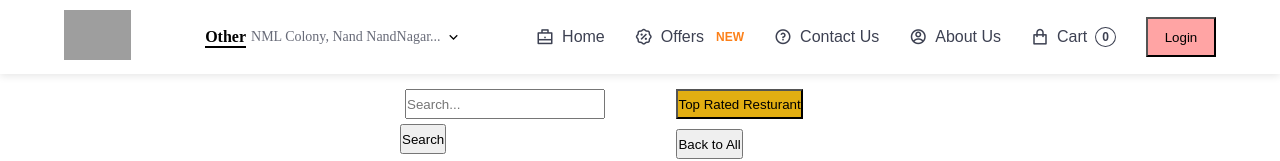
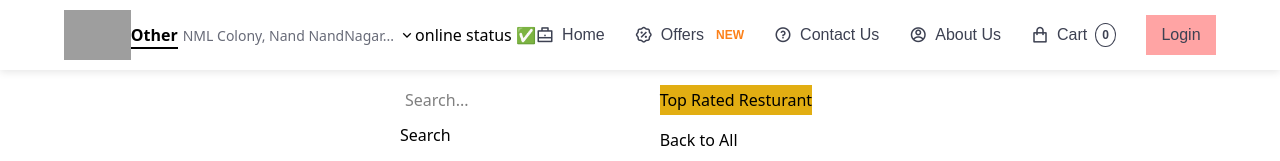
Before and after one commit to rohitYadav03/swiggy-clone, a React (Vite) app: page / in a window 1280 px wide. Shown: the top 161 px of the page. Built offline with nearby package versions, Linux system fonts and the light colour scheme; no server answers; grey boxes are pictures that could not be loaded.

Commit message:
optimized app and added tailwind

```diff
--- a/index.html
+++ b/index.html
@@ -3,7 +3,7 @@
 <head>
     <meta charset="UTF-8">
     <meta name="viewport" content="width=device-width, initial-scale=1.0">
-    <link rel="stylesheet" href="src/style.css">
+    <link href="./src/style.css" type="text/css" rel="stylesheet" />
     <link
     href="https://cdn.jsdelivr.net/npm/remixicon@4.5.0/fonts/remixicon.css"
     rel="stylesheet"
--- a/package.json
+++ b/package.json
@@ -10,11 +10,13 @@
   "author": "",
   "license": "ISC",
   "dependencies": {
+    "@tailwindcss/postcss": "^4.0.14",
     "parcel": "^2.13.3",
     "react": "^19.0.0",
     "react-dom": "^19.0.0",
     "react-router": "^6.22.0",
-    "react-router-dom": "^6.22.0"
+    "react-router-dom": "^6.22.0",
+    "tailwindcss": "^4.0.14"
   },
   "devDependencies": {
     "process": "^0.11.10"
--- a/src/app.jsx
+++ b/src/app.jsx
@@ -1,14 +1,16 @@
-import React from "react";
+import React  from "react";
 import ReactDOM from "react-dom/client";
 import "./style.css";
 import Header from "./components/Header.jsx";
 import Body from "./components/Body.jsx"
-import About from "./components/About.jsx"
+// import About from "./components/About.jsx"
 import Contact from "./components/Contact.jsx";
 import Error from "./components/Error.jsx";
 import ResturantMenu from "./components/ResturantMenu.jsx";
 import { createBrowserRouter, RouterProvider, Outlet } from "react-router-dom";
+import { lazy, Suspense } from "react";
 
+const About = lazy(() => import("./components/About.jsx"))
 
 const root = ReactDOM.createRoot(document.getElementById("root"));
 
@@ -33,7 +35,7 @@ const appRoute = createBrowserRouter([
       },
       {
         path: "about",
-        element: <About />
+        element: <Suspense fallback={<h1>Loading...</h1>}><About /></Suspense>
       },
       {
         path: "contact",
--- a/src/components/Body.jsx
+++ b/src/components/Body.jsx
@@ -2,6 +2,7 @@ import ResturantCard from "./ResturantCard";
 import { useEffect, useState } from "react";
 import ShimmerCard from "./Shimmer.jsx";
 import { NavLink} from "react-router-dom";
+import useOnlineStatus from "../utils/useOnlineStatus.jsx";
 
 const Body = () => {
   const [listOfResturant, setListOfResturant] = useState([]);
@@ -9,6 +10,9 @@ const Body = () => {
   const [serchText, setSerchText] = useState("")
  const [filterResturant, setfilterResturant] = useState([]);
  const [apiData , setApiData]  = useState(null);
+
+
+
 
   useEffect(() => {
     const swiggyData = async () => {
@@ -40,7 +44,12 @@ const Body = () => {
     swiggyData();
   }, []);
 
+  const onlineStatus = useOnlineStatus();
+  if (!onlineStatus) {
+    console.log("offline");
 
+    return <h1>You are offline</h1>;
+  }
 
   return (
     <div className="body">
--- a/src/components/Header.jsx
+++ b/src/components/Header.jsx
@@ -1,9 +1,11 @@
 import { useState } from "react";
 import { LOGO_URL } from "../utils/contants";
 import { Link } from "react-router-dom";
+import useOnlineStatus from "../utils/useOnlineStatus";
 
 const Header = () => {
-  const [btnName, setBtnName] = useState("Login")
+  const [btnName, setBtnName] = useState("Login");
+  const onlineStatus = useOnlineStatus();
     return (
       <div className="header">
         {/* Logo */}
@@ -23,6 +25,8 @@ const Header = () => {
           </span>
           <i className="ri-arrow-down-s-line"></i>
         </div>
+
+  <h3>{onlineStatus ? "online status ✅" : "online status 🔴"}</h3>
 
         {/* Navigation Items */}
         <div className="nav-item">
--- a/src/style.css
+++ b/src/style.css
@@ -1,4 +1,5 @@
 /* General Reset */
+@import "tailwindcss";
 * {
     margin: 0;
     padding: 0;
--- /dev/null
+++ b/src/utils/useOnlineStatus.jsx
@@ -0,0 +1,22 @@
+import { useEffect, useState } from "react"
+
+const useOnlineStatus = () => {
+  const [onlineStatus, setOnlineStatus] = useState(navigator.onLine);
+
+  useEffect(() => {
+    const handleOnline = () => setOnlineStatus(true);
+    const handleOffline = () => setOnlineStatus(false);
+
+    window.addEventListener("online", handleOnline);
+    window.addEventListener("offline", handleOffline);
+
+    return () => {
+      window.removeEventListener("online", handleOnline);
+      window.removeEventListener("offline", handleOffline);
+    };
+  }, []);
+
+  return onlineStatus;
+}
+
+export default useOnlineStatus;
```
Also changed, not shown: .postcssrc (added), 1 other file (tests, documents, lock files or other folders).
